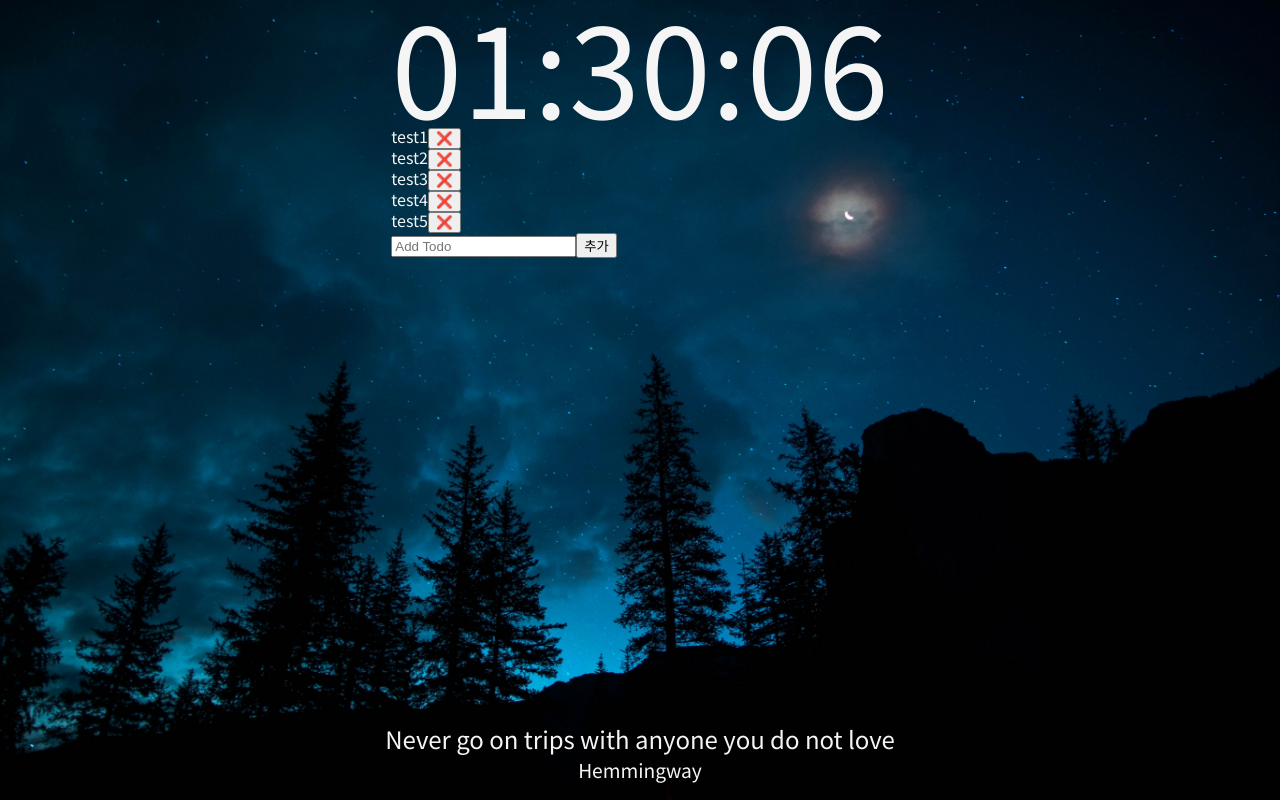
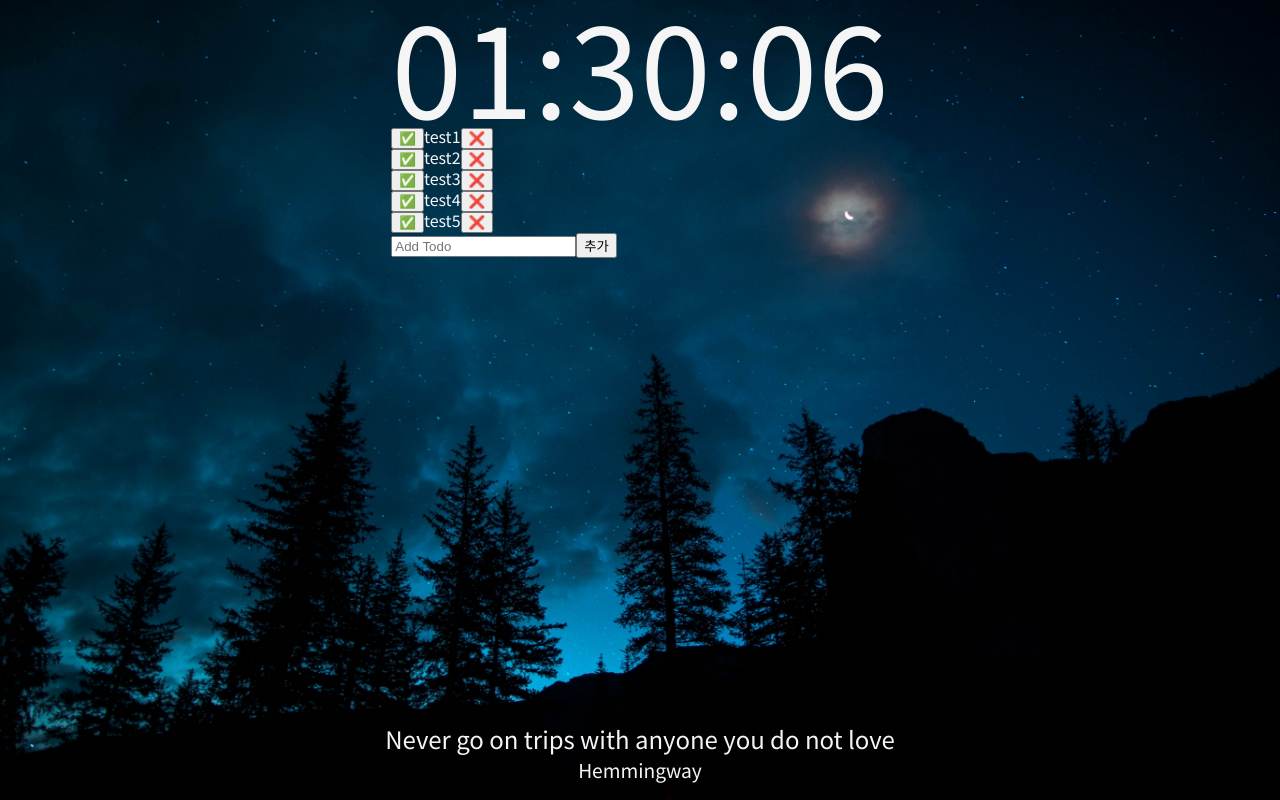
Before and after one commit to JaeHyunLee123/oz-react-todo, a React (Vite) app: page / in a window 1280 px wide. Built offline with nearby package versions, Linux system fonts and the light colour scheme.

Commit message:
feat: todo check isComplete

```diff
--- a/src/components/Todo.jsx
+++ b/src/components/Todo.jsx
@@ -12,13 +12,28 @@ import "./Todo.css";
  * @param {TodoProps} props
  */
 export default function Todo({ todo, setTodos }) {
+  const onCompleteButtonClick = () => {
+    /**@type {Todo} */
+    const newTodo = {
+      id: todo.id,
+      todo: todo.todo,
+      isComplete: !todo.isComplete,
+    };
+
+    setTodos((todos) =>
+      todos.map((element) => (todo.id === element.id ? newTodo : element))
+    );
+  };
+
   const onDeleteButtonClick = () => {
     setTodos((todos) => todos.filter((element) => todo.id !== element.id));
   };
 
   return (
     <div className="todo-box">
+      <button onClick={onCompleteButtonClick}>✅</button>
       <span>{todo.todo}</span>
+      {todo.isComplete ? "end" : ""}
       <button onClick={onDeleteButtonClick}>❌</button>
     </div>
   );
```
